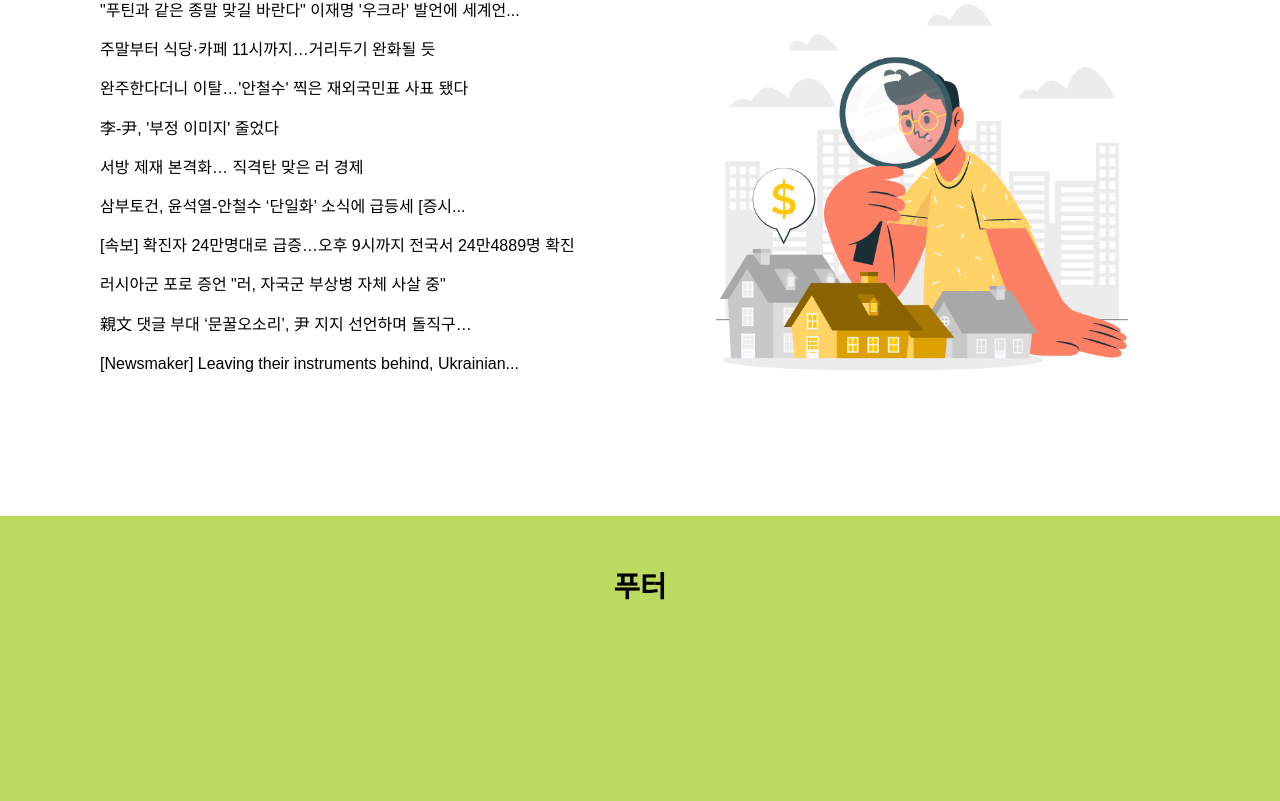
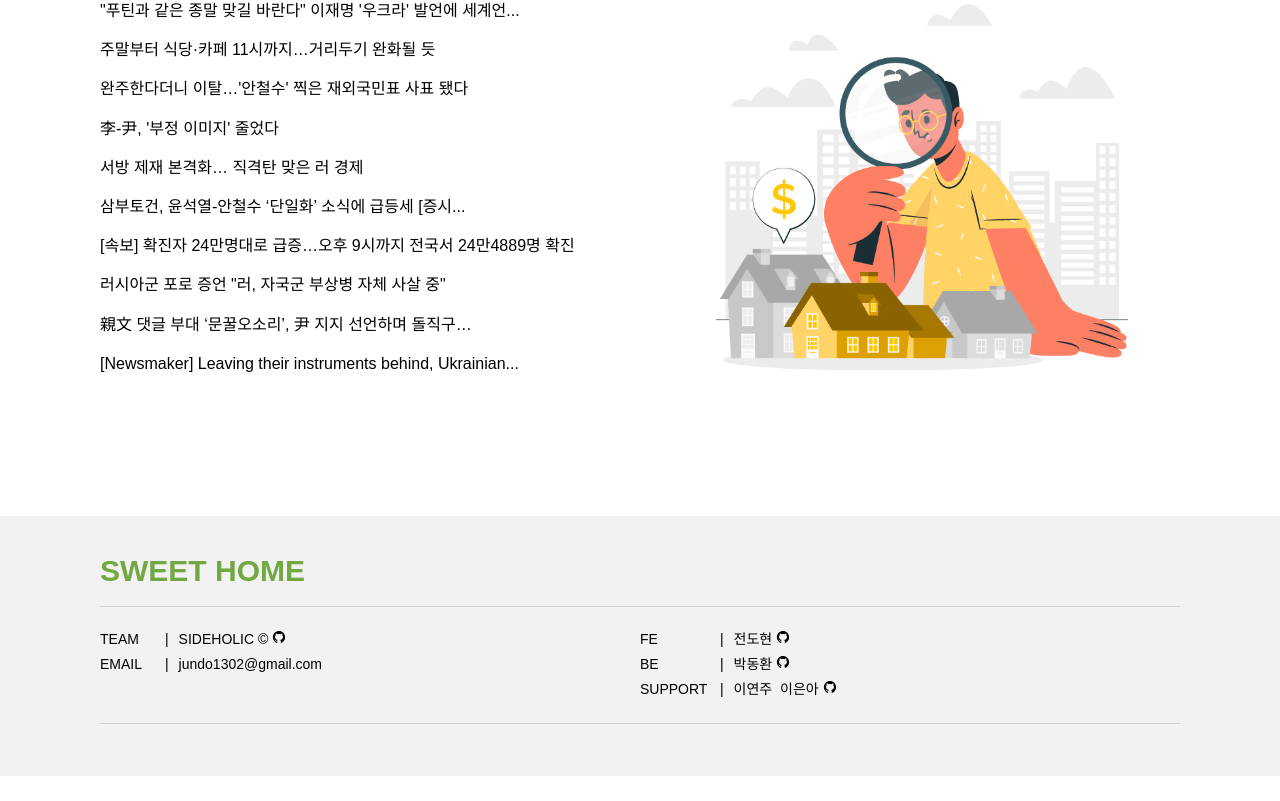
Before and after one commit to sideholic/SweetHome-FE, a React (Create React App) app: page / in a window 1280 px wide. Shown: the part 2042-2843 px from the top of the page. After the commit the page ends 2818 px from the top, so only its background shows below. Built offline with nearby package versions, Linux system fonts and the light colour scheme; no server answers; a web font is replaced by a local one.

Commit message:
feat: footer markup done

```diff
--- a/src/components/footer/Footer.tsx
+++ b/src/components/footer/Footer.tsx
@@ -1,15 +1,81 @@
-import { FooterWrapper } from "../../styles/FooterStyle";
+import {
+  FooterFlexContent,
+  FooterText,
+  FooterWrapper,
+  TextWrapper,
+} from "../../styles/FooterStyle";
 import { CommInner } from "../../styles/GlobalStyle";
-import { CommonTitle, CommonTitleDiv } from "../../styles/CommonStyle";
+import { Logo } from "../../styles/HeaderStyle";
+import React from "react";
+import { AiFillGithub } from "react-icons/ai";
 
 export default function Footer() {
   return (
     <FooterWrapper>
-      <CommonTitleDiv>
-        <CommInner>
-          <CommonTitle>푸터</CommonTitle>
-        </CommInner>
-      </CommonTitleDiv>
+      <CommInner>
+        <FooterFlexContent>
+          <Logo>SWEET HOME</Logo>
+          <TextWrapper>
+            <FooterText>
+              <span className="leftSpan">TEAM</span>
+              <span>
+                SIDEHOLIC &copy;&nbsp;
+                <a
+                  href="https://github.com/sideholic"
+                  target="_blank"
+                  rel="noreferrer nofollow"
+                >
+                  <AiFillGithub />
+                </a>
+              </span>
+            </FooterText>
+            <FooterText>
+              <span>FE</span>
+              <span>
+                전도현&nbsp;
+                <a
+                  href="https://github.com/jeondoh"
+                  target="_blank"
+                  rel="noreferrer nofollow"
+                >
+                  <AiFillGithub />
+                </a>
+              </span>
+            </FooterText>
+            <FooterText>
+              <span className="leftSpan">EMAIL</span>
+              <span>jundo1302@gmail.com</span>
+            </FooterText>
+            <FooterText>
+              <span>BE</span>
+              <span>
+                박동환&nbsp;
+                <a
+                  href="https://github.com/dong-park"
+                  target="_blank"
+                  rel="noreferrer nofollow"
+                >
+                  <AiFillGithub />
+                </a>
+              </span>
+            </FooterText>
+            <FooterText />
+            <FooterText>
+              <span>SUPPORT</span>
+              <span>
+                이연주&nbsp;&nbsp;이은아&nbsp;
+                <a
+                  href="https://github.com/eunalee"
+                  target="_blank"
+                  rel="noreferrer nofollow"
+                >
+                  <AiFillGithub />
+                </a>
+              </span>
+            </FooterText>
+          </TextWrapper>
+        </FooterFlexContent>
+      </CommInner>
     </FooterWrapper>
   );
 }
--- a/src/styles/FooterStyle.ts
+++ b/src/styles/FooterStyle.ts
@@ -2,7 +2,51 @@ import styled from "styled-components";
 
 /* Wrapper */
 export const FooterWrapper = styled.footer`
-  background-color: ${(props) => props.theme.greenColor.green3};
-  height: 17.813rem;
+  background-color: #f2f2f2;
+  height: 16.25rem;
   margin-top: 6.25rem;
 `;
+/* 푸터 flex 지정 */
+export const FooterFlexContent = styled.div`
+  display: flex;
+  flex-direction: column;
+  align-items: flex-start;
+  width: 100%;
+  height: 100%;
+  padding: 2.5rem 0;
+`;
+
+export const TextWrapper = styled.div`
+  width: 100%;
+  border-top: 1px solid lightgray;
+  border-bottom: 1px solid lightgray;
+  padding: 1.25rem 0;
+  margin-top: 1.25rem;
+  display: grid;
+  grid-template-columns: repeat(2, 1fr);
+`;
+
+/* 푸터 글 */
+export const FooterText = styled.p`
+  width: 100%;
+  line-height: 1.8;
+  font-size: 0.875rem;
+
+  span {
+    display: inline-block;
+    &:nth-of-type(1) {
+      width: 3.571em;
+      margin-right: 2.143em;
+    }
+    &:nth-of-type(2) {
+      width: 14.286em;
+      &:before {
+        content: "|";
+        margin-right: 0.714em;
+      }
+    }
+    &.leftSpan {
+      margin-right: 1.071em;
+    }
+  }
+`;
```
